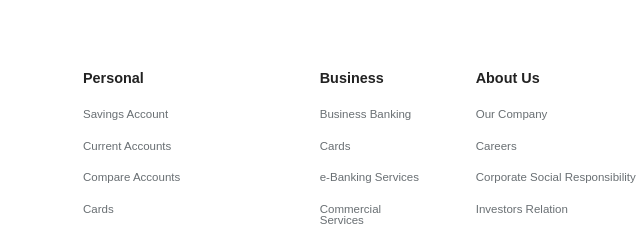
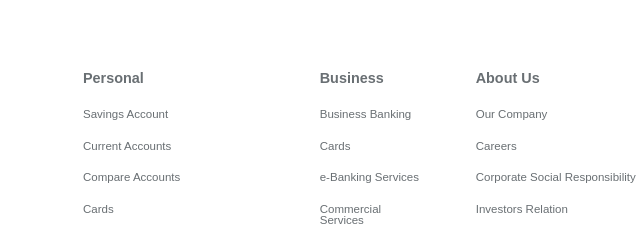
Before and after one commit to Ethicdev07/GTbank-Project, a plain HTML site: page index.html in a window 1280 px wide. Shown: the part 2920-3152 px from the top of the page, 87-727 px from the left. Drawn offline with nearby package versions, Linux system fonts and the light colour scheme.

Commit message:
files updated

```diff
--- a/index.html
+++ b/index.html
@@ -470,7 +470,7 @@
   </div>
 
   <div class="footerlinks">
-    <ul><a href="./SecondPage/personal.html" style="text-decoration: none;color: #222;">Personal</a><span class="material-symbols-outlined">expand_more</span>
+    <ul><a href="">Personal</a><span class="material-symbols-outlined">expand_more</span>
         <li>Savings Account</li>
         <li>Current Accounts</li>
         <li>Compare Accounts</li>
@@ -480,7 +480,7 @@
         <li>Ways to Bank</li>
         <li>Private Baking</li>
     </ul>
-    <ul><a href="./SecondPage/business.html" style="text-decoration: none; color: #222;">Business</a><span class="material-symbols-outlined">expand_more</span>
+    <ul><a href="">Business</a><span class="material-symbols-outlined">expand_more</span>
         <li>Business Banking</li>
         <li>Cards</li>
         <li>e-Banking Services</li>
@@ -490,7 +490,7 @@
         <li>SME Banking</li>
         <li>HabariPay</li>
     </ul>
-    <ul><a href="./SecondPage/aboutus.html" style="text-decoration: none;color: #222;">About Us</a><span class="material-symbols-outlined">expand_more</span>
+    <ul><a href="">About Us</a><span class="material-symbols-outlined">expand_more</span>
         <li>Our Company</li>
         <li>Careers</li>
         <li>Corporate Social Responsibility</li>
```
